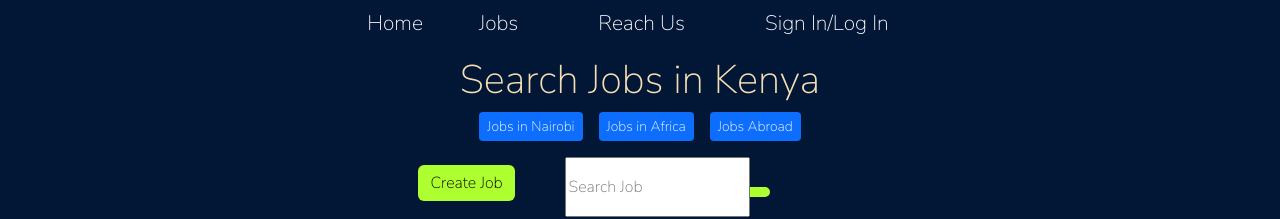
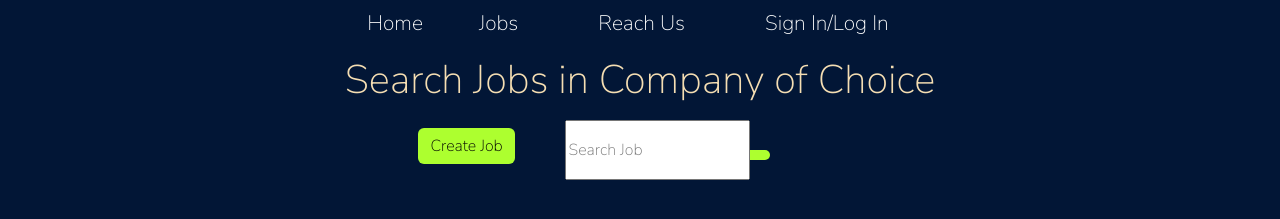
Before and after one commit to carreuky/Job-Portal, a React (Create React App) app: page /jobs in a window 1280 px wide. Shown: the top 219 px of the page. Built offline with nearby package versions, Linux system fonts and the light colour scheme; no server answers; some icons are missing.

Commit message:
change job headin

```diff
--- a/src/Components/Jobs/Jobs.js
+++ b/src/Components/Jobs/Jobs.js
@@ -71,8 +71,8 @@ export default function Jobs() {
 
   return (
     <div className="Jobs p-2">
-      <h1 className="text-center  sea">Search Jobs in Kenya</h1>
-      <div className="text-center">
+      <h1 className="text-center  sea">Search Jobs in Company of Choice </h1>
+      {/* <div className="text-center">
         <button type="button" className="btn btn-primary btn-sm mx-2">
           Jobs in Nairobi
         </button>
@@ -82,7 +82,7 @@ export default function Jobs() {
         <button type="button" className="rr btn btn-primary btn-sm mx-2">
           Jobs Abroad
         </button>
-      </div>
+      </div> */}
       {Search}
       {disp ? (
         <CreateJob handleNew={handleNew} handleDisplay={handleDisplay} />
```
